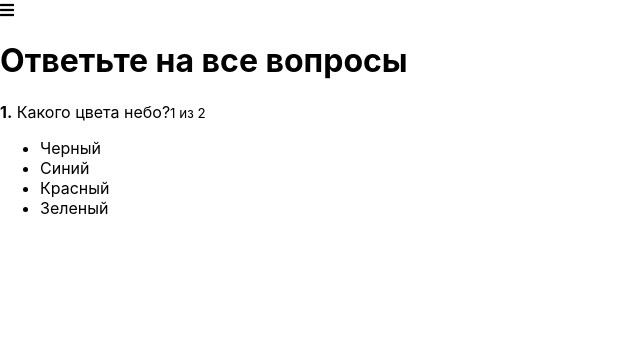
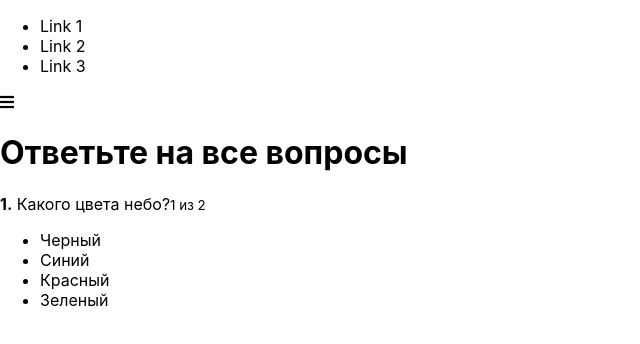
Before and after one commit to Antibreez/react-quiz, a React app: page / in a window 1280 px wide. Shown: the top 344 px of the page, without its empty margins (0-640 px from the left). Built offline with nearby package versions, Linux system fonts and the light colour scheme.

Commit message:
commit 5

```diff
--- /dev/null
+++ b/src/components/Navigation/Drawer/Drawer.js
@@ -0,0 +1,42 @@
+import React, {Component} from 'react';
+import s from './Drawer.scss';
+import cl from 'classnames';
+
+import Backdrop from '../../Ui/Backdrop/Backdrop';
+
+const links = [
+  1, 2, 3
+]
+
+class Drawer extends Component {
+
+  renderLinks() {
+    return links.map((link, index) => {
+      return (
+        <li key={index}>
+          <a>Link {link}</a>
+        </li>
+      )
+    })
+  }
+
+  render() {
+    return (
+      <>
+        <nav
+          className={ cl(
+            s.Drawer,
+            { [s.close]: !this.props.isOpen }
+        )}>
+          <ul>
+            { this.renderLinks() }
+          </ul>
+        </nav>
+
+        { this.props.isOpen ? <Backdrop onClick={this.props.onClose}/> : null }
+      </>
+    )
+  }
+}
+
+export default Drawer
--- /dev/null
+++ b/src/components/Navigation/Drawer/Drawer.scss
@@ -0,0 +1,44 @@
+.Drawer {
+  position: fixed;
+  left: 0;
+  top: 0;
+  bottom: 0;
+  width: 80%;
+  max-width: 300px;
+  padding: 20px 10px;
+  box-sizing: border-box;
+  background: #fff;
+  transform: translateX(0px);
+  z-index: 90;
+  transition: transform 0.22s ease-in;
+
+  &.close {
+    transform: translateX(-300px);
+  }
+
+  ul {
+    list-style: none;
+    padding: 0;
+    margin: 0;
+
+  }
+
+  li {
+    margin-bottom: 15px;
+  }
+
+  li a {
+    color: #363f54;
+    font-size: 30px;
+    text-decoration: none;
+    background-color: #fff;
+    position: relative;
+    padding: 0 10px 20px 20px;
+    transition: opacity 0.3s;
+
+    &:hover,
+    &:active {
+      opacity: 0.7;
+    }
+  }
+}
--- /dev/null
+++ b/src/components/Ui/Backdrop/Backdrop.js
@@ -0,0 +1,10 @@
+import React from 'react';
+import s from './Backdrop.scss';
+
+const Backdrop = props => <div
+  className={s.Backdrop}
+  onClick={props.onClick}
+>
+</div>
+
+export default Backdrop;
--- /dev/null
+++ b/src/components/Ui/Backdrop/Backdrop.scss
@@ -0,0 +1,9 @@
+.Backdrop {
+  z-index: 50;
+  background: rgba(0, 0, 0, 0.7);
+  position: fixed;
+  top: 0;
+  left: 0;
+  right: 0;
+  bottom: 0;
+}
--- a/src/hoc/Layout/Layout.js
+++ b/src/hoc/Layout/Layout.js
@@ -1,6 +1,7 @@
 import React, {Component} from 'react'
 import s from './Layout.scss'
 import MenuToggle from '../../components/Navigation/MenuToggle/MenuToggle'
+import Drawer from '../../components/Navigation/Drawer/Drawer'
 
 class Layout extends Component {
   state = {
@@ -13,9 +14,20 @@ class Layout extends Component {
     })
   }
 
+  menuCloseHandler = () => {
+    this.setState({
+      menu: false
+    })
+  }
+
   render() {
     return (
       <div className={s.Layout}>
+
+        <Drawer
+          isOpen={this.state.menu}
+          onClose={this.menuCloseHandler}
+        />
 
         <MenuToggle
           onToggle={this.toggleMenuHandler}
```
